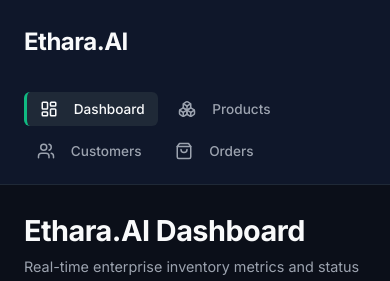
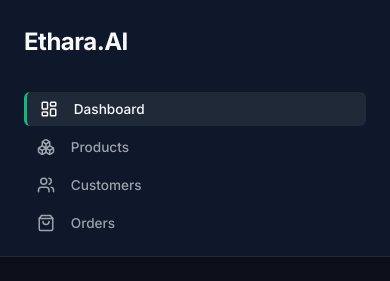
Before and after one commit to pramesh-kumar/inventory-order-management, a React (Vite) app in the folder frontend/: page / in a window 390 px wide. Shown: the top 281 px of the page. Built offline with nearby package versions, Linux system fonts and the light colour scheme; no server answers.

Commit message:
fix: stack nav items vertically on mobile

```diff
--- a/frontend/src/App.css
+++ b/frontend/src/App.css
@@ -523,9 +523,8 @@
   }
 
   .nav-menu {
-    flex-direction: row;
-    flex-wrap: wrap;
-    gap: 0.5rem;
+    flex-direction: column;
+    gap: 0.25rem;
   }
 
   .nav-item-btn {
```
